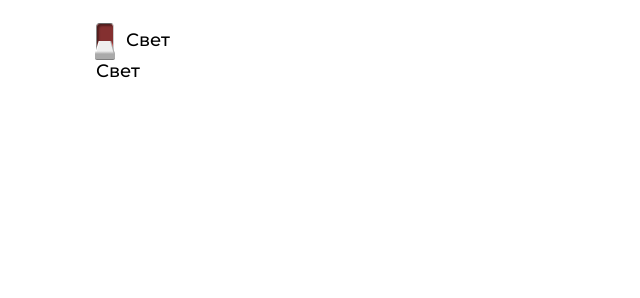
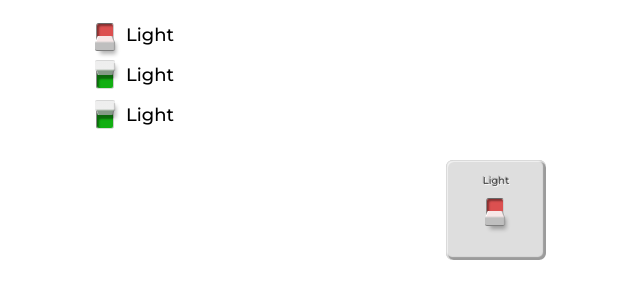
Before and after one commit to exsmund/light-switch, a plain HTML site: page index.html in a window 1280 px wide. Shown: the whole page, without its empty margins (144-784 px from the left). Drawn offline with Linux system fonts and the light colour scheme.

Commit message:
wall switch

```diff
--- a/index.html
+++ b/index.html
@@ -11,6 +11,7 @@
             font-size: 18px;
         }
         .control-row {
+            margin-bottom: 10px
         }
         [type="checkbox"] {
             display: none;
@@ -22,7 +23,7 @@
             padding: 0;
             margin: 0;
             padding-left: 30px;
-            height: 40px;
+            height: 30px;
             user-select: none;
             box-sizing: content-box;
         }
@@ -33,75 +34,108 @@
             left: 0;
             top: 3px;
             width: 16px;
-            height: 31px;
+            height: 24px;
             background: #dc5050;
-            border-radius: 4px;
+            border-radius: 3px;
             border-width: 1px;
             border-style: solid;
             border-color: #686868 #ccc #dbdbdb #888;
             box-shadow:
-                inset 2px 2px 2px 0px rgba(0,0,0,0.4),
-                inset 0px 23px 2px -4px rgba(0,0,0,0.4);
+                inset 2px 2px 2px 0px rgba(0,0,0,0.4);
         }
 
         [type="checkbox"]:checked + label:before {
             background: #12af12;
+            box-shadow:
+                inset 2px 15px 2px 0px rgba(0,0,0,0.4),
+                9px -4px 4px -7px rgba(0,0,0,0.3);
+            content: "|";
+            color: transparent;
+            text-align: right;
+            text-shadow: 2px 0px 1px rgba(0,0,0,.3);
+            font-size: 12px;
         }
-        /* [type="checkbox"] + label:after {
-            content: "";
-            box-sizing: content-box;
-            position: absolute;
-            width: 20px;
-            height: 21px;
-            border-radius: 2px;
-            top: 0;
-            left: -1px;
-            background-image:
-                linear-gradient(to bottom,#eee 1px,#eee 5px,transparent 8px),
-                linear-gradient(102deg,transparent 12px,#999 12px,#999 19px,#777 20px,#777 20px,transparent 21px),
-                linear-gradient(78deg,transparent 3px,#ccc 4px,#ccc 4px,#999 5px,#999 15px,transparent 15px);
-            border-top: 1px solid #c4bebe;
-        }
-        [type="checkbox"]:checked + label:after {
-            top: 17px;
-            border-top: none;
-            border-bottom: 1px solid #c4bebe;
-            background-image:
-                linear-gradient(to bottom, transparent 13px, #eee 16px, #eee 20px),
-                linear-gradient(78deg,transparent 12px,#999 12px,#999 19px,#777 20px,#777 20px,transparent 21px),
-                linear-gradient(102deg,transparent 3px,#ccc 4px,#ccc 4px,#999 5px,#999 15px,transparent 15px);
-        } */
         [type="checkbox"] + label:after {
             content: "";
             box-sizing: content-box;
             position: absolute;
             width: 20px;
-            height: 18px;
+            height: 14px;
             border-radius: 2px;
             left: -1px;
-            top: 21px;
+            top: 16px;
             border-top: none;
             border-bottom: 1px solid #7e7e7e;
             background-image:
-                linear-gradient(to bottom, transparent 10px, #aaa 13px, #aaa 17px),
-                linear-gradient(74deg,transparent 12px,#efefef 12px,#efefef 19px,#aaa 20px,#aaa 20px,transparent 21px),
-                linear-gradient(106deg,transparent 3px,#fff 4px,#fff 4px,#efefef 5px,#efefef 15px,transparent 15px);
+                linear-gradient(to bottom, transparent 5px, #bfbfbf 7px, #bfbfbf 14px),
+                linear-gradient(68deg,transparent 12px,#f7e8e8 12px,#f7e8e8 20px,#aaa 21px,#aaa 21px,transparent 22px),
+                linear-gradient(112deg,transparent 2px,#fff 3px,#fff 3px,#f7e8e8 4px,#f7e8e8 15px,transparent 15px);
+
+            box-shadow:
+                3px 5px 4px -2px rgba(0,0,0,0.3);
+            content: "|";
+            text-align: right;
+            color: transparent;
+            text-shadow: 1px 4px 1px rgba(0,0,0,.3);
+            font-size: 8px;
         }
         [type="checkbox"]:checked + label:after {
-            top: 0;
-            border-top: 1px solid #c4bebe;
+            top: 0px;
+            border-top: .5px solid #d7d7d7;
             border-bottom: none;
             background-image:
-                linear-gradient(to bottom,#eee 1px,#eee 5px,transparent 8px),
-                linear-gradient(106deg,transparent 12px,#999 12px,#999 19px,#777 20px,#777 20px,transparent 21px),
-                linear-gradient(74deg,transparent 3px,#ccc 4px,#ccc 4px,#999 5px,#999 15px,transparent 15px);
+                linear-gradient(to bottom,#eee 0px,#efefef 8px,transparent 10px),
+                linear-gradient(112deg,transparent 12px,#869b88 12px,#869b88 20px,#808080 21px,#808080  21px,transparent 22px),
+                linear-gradient(68deg,transparent 2px,#9f9f9f 3px,#bebebe 3px,#869b88 4px,#869b88  15px,transparent 15px);
+
+            box-shadow: none;
+            text-shadow: 1px 0px 1px rgba(0,0,0,.3);
+        }
+        .switcher {
+            margin: 30px auto;
+            width: 100px;
+            height: 100px;
+            background: #dedede;
+            border-radius: 7px;
+            box-shadow: inset 1px 1px 0px 1px rgba(255,255,255,.6), inset -1px -1px 1px 2px rgba(0,0,0,.3);
+        }
+        .switcher > label {
+            flex-direction: column;
+            padding: 14px 0;
+            height: 100px;
+            box-sizing: border-box;
+            font-size: 10px;
+            text-shadow: -1px -1px 0px rgba(0,0,0, .2), 1px 1px 0px rgba(255,255,255, .8);
+            color: #494949;
+        }
+
+        .switcher > label:before {
+            left: 40px;
+            top: 38px;
+        }
+        .switcher > label:after {
+            left: 39px;
+            top: 51px;
+        }
+        .switcher > [type="checkbox"]:checked + label:after {
+
+            top: 35px;
         }
     </style>
     <div class="control-row">
         <input type="checkbox" id="checkbox1" />
-        <label for="checkbox1">Свет</label>
+        <label for="checkbox1">Light</label>
     </div>
-    <div>
-        <input type="checkbox" class="checkbox" /> Свет
+    <div class="control-row">
+        <input type="checkbox" id="checkbox2" checked />
+        <label for="checkbox2">Light</label>
+    </div>
+    <div class="control-row">
+        <input type="checkbox" id="checkbox3" checked />
+        <label for="checkbox3">Light</label>
+    </div>
+    <div class="control-row switcher">
+        <input type="checkbox" id="checkbox4" />
+        <label for="checkbox4">Light</label>
     </div>
 </body>
```
